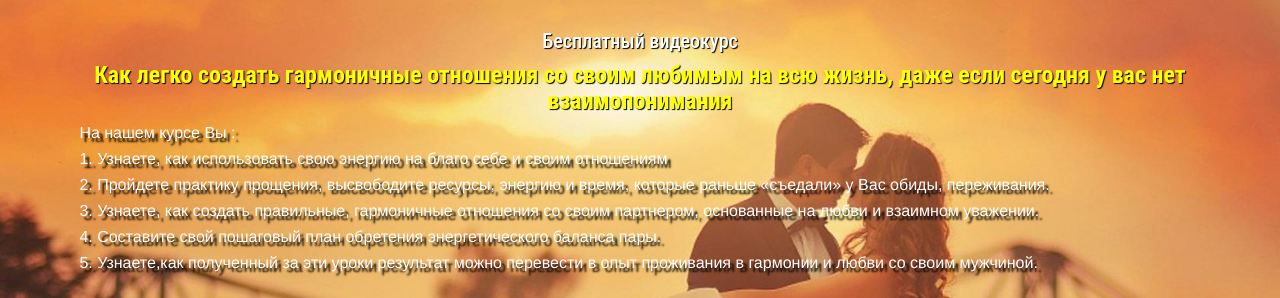
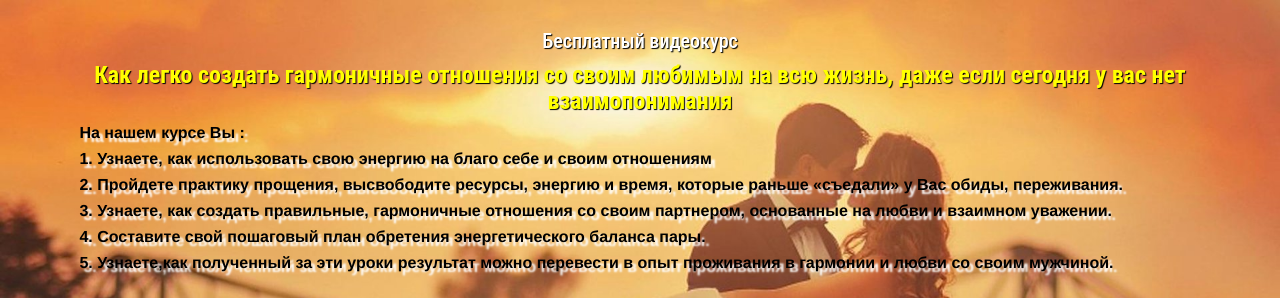
Before and after one commit to korannaa/goldsphera, a plain HTML site: page index.html in a window 1280 px wide. Shown: the top 298 px of the page. Drawn offline with nearby package versions, Linux system fonts and the light colour scheme; grey boxes are pictures that could not be loaded.

Commit message:
text color and weight fixed

```diff
--- a/assets/my_css.css
+++ b/assets/my_css.css
@@ -20,9 +20,9 @@ body { font-size: 1.4rem; } /* =14px */
     font-size: 2rem;
 }
 .header p {
-    text-shadow: 4px 4px 2px black /*rgba(150, 150, 150, 1)*/;
+    text-shadow: 4px 4px 2px white /*rgba(150, 150, 150, 1)*/;
     font-size:1.6rem;
-    color:white;
+    color:black;
     line-height: 1;
-    font-weight: 400;
+    font-weight: bold;
 }
```
